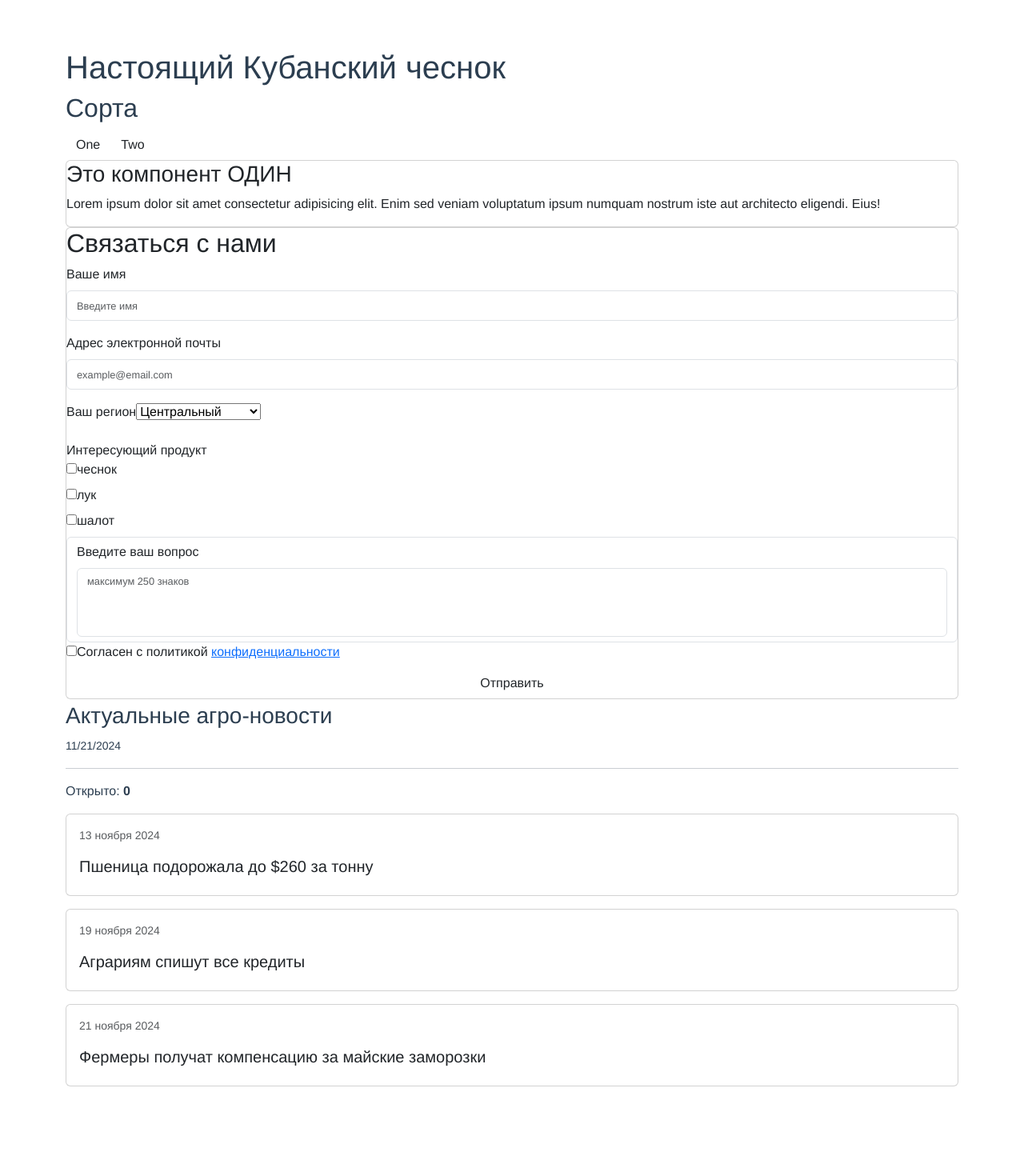
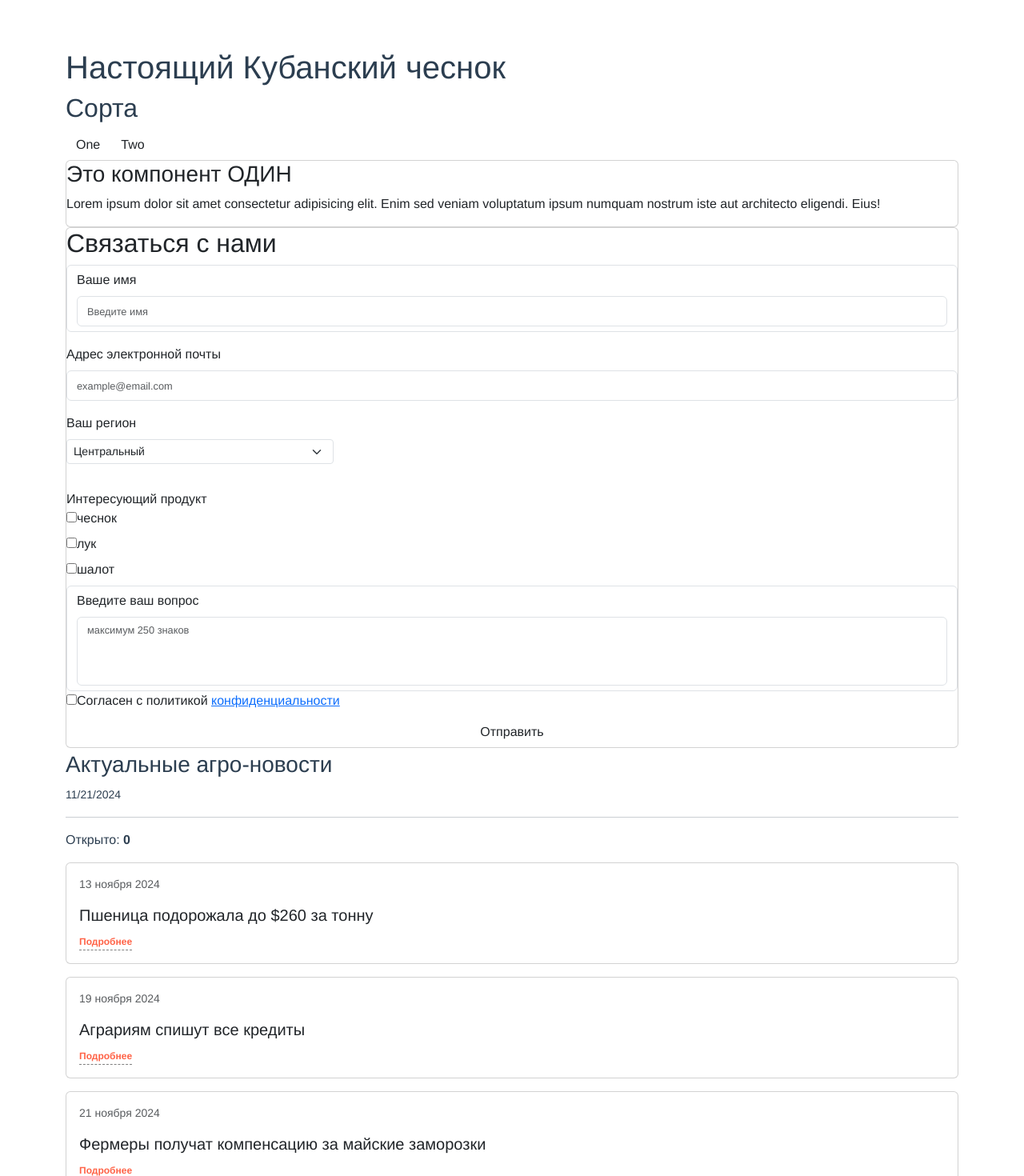
Before and after one commit to Yuthala/kub-garlic, a Vue app: page / in a window 1280 px wide. Shown: the top 1470 px of the page at 80% size. Before the commit the page ends 1358 px from the top, so only its background shows below. Built offline with nearby package versions, Linux system fonts and the light colour scheme.

Commit message:
fix in AppButton

```diff
--- a/src/App.vue
+++ b/src/App.vue
@@ -40,4 +40,8 @@ textarea {
   color: gray;
   font-size: .8em;
 }
+
+select.form-select {
+  width: 30%;
+}
 </style>
--- a/src/components/AppButton.vue
+++ b/src/components/AppButton.vue
@@ -1,6 +1,6 @@
 <template>
 	<button class="btn" :class="color" @click="$emit('action')">
-		<slot />
+		{{ text }}
 	</button>
 </template>
 
@@ -8,6 +8,10 @@
 export default {
 	emits: ['action'],
 	props: {
+		text: {
+			type: String,
+			required: true
+		},
 		color: {
 			type: String,
 		default: '',
--- a/src/components/AppForm.vue
+++ b/src/components/AppForm.vue
@@ -4,7 +4,7 @@
     <form class="card" @submit.prevent="submitHandler">
       <h2>Связаться с нами</h2>
 
-      <div class="mb-3" :class="{invalid: errors.name}">
+      <div class="mb-3 form-control" :class="{invalid: errors.name}">
         <label for="name" class="form-label">Ваше имя</label>
         <input
 			type="text"
@@ -16,7 +16,7 @@
           <small v-if="errors.name">{{ errors.name }}</small>
       </div>
 
-		<div class="mb-3" :class="{invalid: errors.name}">
+		<div class="mb-3">
 			<label for="email" class="form-label">Адрес электронной почты</label>
 			<input
 			type="email"
@@ -25,12 +25,11 @@
 			v-model.trim="email"
 			class="form-control"
 			>
-			<small v-if="errors.name">{{ errors.name }}</small>
 		</div>
 
       <div class="mb-3">
         <label for="city" class="form-label">Ваш регион</label>
-        <select id="city" v-model="city">
+        <select id="city" v-model="city" class="form-select form-select-sm mb-3" aria-label="выбор региона">
 			<option value="center">Центральный</option>
 			<option value="north">Северный</option>
 			<option value="prv">Приволжский</option>
@@ -65,7 +64,7 @@
         </div>
       </div>
 
-      <app-button type="submit" class="btn primary">Отправить</app-button>
+      <app-button type="submit" class="btn primary" text="Отправить"></app-button>
     </form>
 	</div>
 </template>
@@ -100,9 +99,9 @@ import AppButton from './AppButton'
       submitHandler() {
         if (this.formIsValid() ) { //отправляем форму, если formIsValid = true
 			console.log('Name:', this.name)
+			console.log('Email', this.email)
 			console.log('Region:', this.city)
-			console.log('Category:', this.skills)
-			console.log('Category:', this.skills)
+			console.log('Category:', this.category)
 			console.log('Question:', this.textarea)
 			console.log('Agree:', this.agree)
         }
--- a/src/components/TabsMain.vue
+++ b/src/components/TabsMain.vue
@@ -6,13 +6,13 @@
 				<div>
 					<app-button
 						:color="active === 'one' ? 'primary' : ''"
-						@action="active = 'one'">
-						One
+						@action="active = 'one'"
+						text="One">
 					</app-button>
 					<app-button
 						:color="active === 'two' ? 'primary' : ''"
-						@action="active = 'two'">
-						Two
+						@action="active = 'two'"
+						text="Two">
 					</app-button>
 				</div>
 
```
